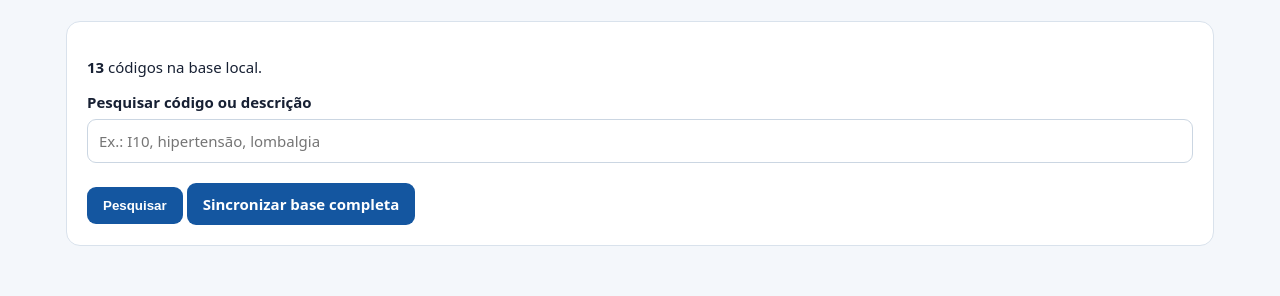
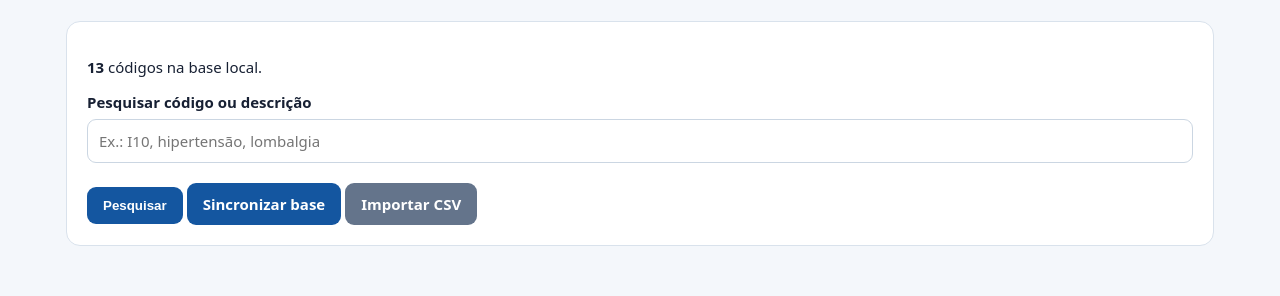
Before and after one commit to juliodelgadogui-collab/MusicRoad-AI, a PHP site: page /medical/cid/ in a window 1280 px wide. Shown: the part 159-455 px from the top of the page. Run offline with PHP 8.4, Linux system fonts and the light colour scheme; the visitor is signed in with stand-in values (Sample User, id 1); data comes from the database, SQL or seed files in the repository.

Commit message:
medical v4: CID com importação e URLs portáveis

```diff
--- a/medical/cid/index.php
+++ b/medical/cid/index.php
@@ -1 +1 @@
-<?php require_once __DIR__.'/../api/bootstrap.php';require_login();$q=trim($_GET['q']??'');$rows=$q?cid_find($q,100):[];$count=(int)db()->query('SELECT COUNT(*) n FROM cids')->fetch()['n'];render_header('CID-10');?><h1>CID-10</h1><div class="card"><p><strong><?=number_format($count,0,',','.')?></strong> códigos na base local.</p><form><label>Pesquisar código ou descrição</label><input name="q" value="<?=e($q)?>" placeholder="Ex.: I10, hipertensão, lombalgia"><br><br><button class="btn">Pesquisar</button> <a class="btn" href="/medical/cid/sync.php">Sincronizar base completa</a></form></div><?php if($q):?><div class="card"><h2>Resultados</h2><?php foreach($rows as $r):?><p><strong><?=e($r['codigo'])?></strong> — <?=e($r['descricao'])?></p><?php endforeach;if(!$rows):?><p class="muted">Nenhum resultado local.</p><?php endif;?></div><?php endif;?><?php render_footer();?>
+<?php require_once __DIR__.'/../api/bootstrap.php';require_login();$q=trim($_GET['q']??'');$rows=$q?cid_find($q,100):[];$count=(int)db()->query('SELECT COUNT(*) n FROM cids')->fetch()['n'];render_header('CID-10');?><h1>CID-10</h1><div class="card"><p><strong><?=number_format($count,0,',','.')?></strong> códigos na base local.</p><form><label>Pesquisar código ou descrição</label><input name="q" value="<?=e($q)?>" placeholder="Ex.: I10, hipertensão, lombalgia"><br><br><button class="btn">Pesquisar</button> <a class="btn" href="<?=e(medical_url("cid/sync.php"))?>">Sincronizar base</a> <a class="btn secondary" href="<?=e(medical_url("cid/importar.php"))?>">Importar CSV</a></form></div><?php if($q):?><div class="card"><h2>Resultados</h2><?php foreach($rows as $r):?><p><strong><?=e($r['codigo'])?></strong> — <?=e($r['descricao'])?></p><?php endforeach;if(!$rows):?><p class="muted">Nenhum resultado local.</p><?php endif;?></div><?php endif;?><?php render_footer();?>
```
